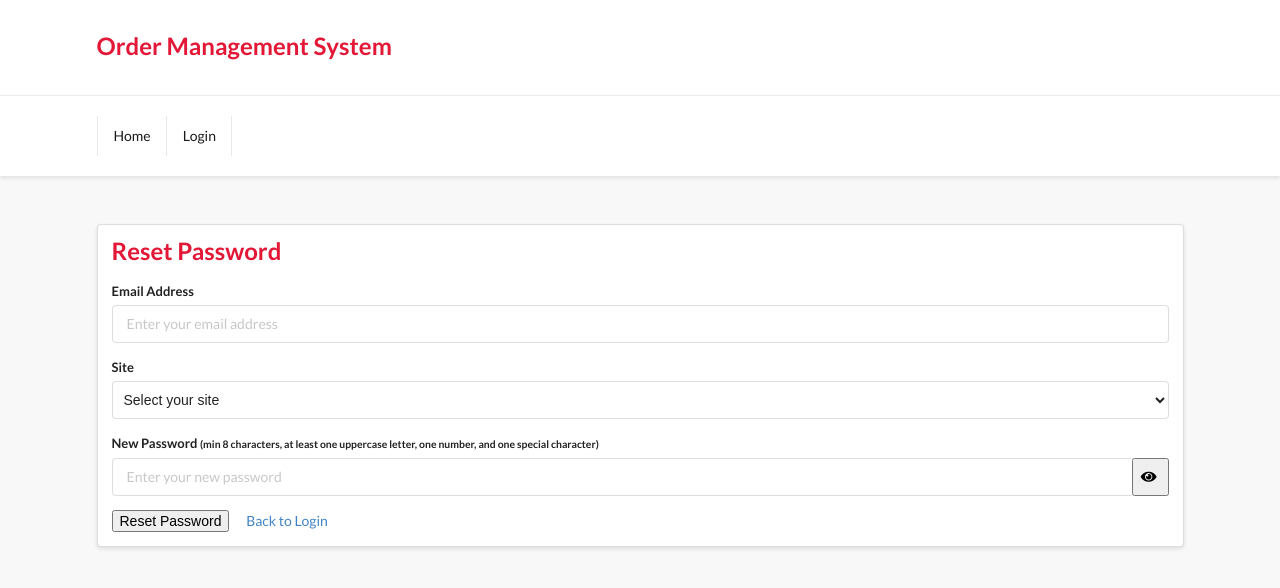
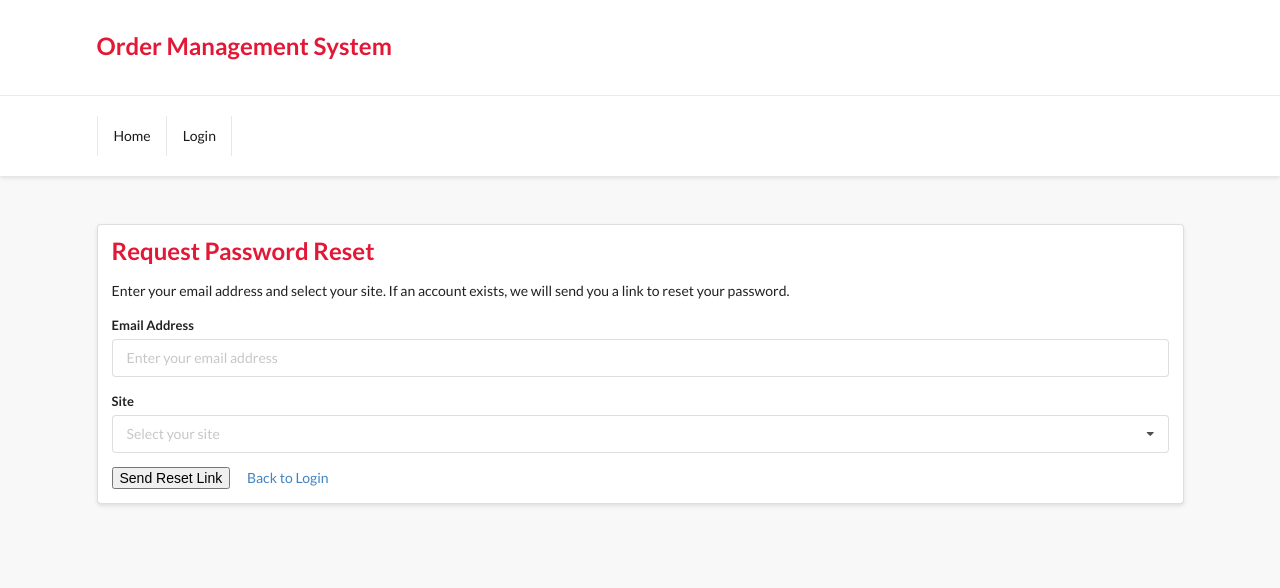
Before and after one commit to DDP88Code/order-management-system, a Flask app: page /forgot_password in a window 1280 px wide. Shown: the top 588 px of the page. Run offline with Flask 3, Linux system fonts and the light colour scheme.

Commit message:
Implement secure password reset flow with email tokens and hashing

```diff
--- a/app.py
+++ b/app.py
@@ -14,6 +14,11 @@ import tempfile
 import os
 import subprocess
 from dotenv import load_dotenv
+import smtplib
+from email.mime.text import MIMEText
+from email.mime.multipart import MIMEMultipart
+from itsdangerous import URLSafeTimedSerializer
+from werkzeug.security import generate_password_hash, check_password_hash # Added for password hashing
 
 # Load environment variables
 load_dotenv()
@@ -43,6 +48,9 @@ db = SQLAlchemy(app)
 # Setup Flask-Login
 login_manager = LoginManager(app)
 login_manager.login_view = "login"
+
+# Initialize token serializer (outside routes, needs app context technically but SECRET_KEY is enough here)
+s = URLSafeTimedSerializer(app.config['SECRET_KEY'])
 
 ########################################
 # Database Models
@@ -80,143 +88,61 @@ class Order(db.Model):
         return f"<Order {self.id} - {self.status}>"
 
 ########################################
-# Outlook Email Helper Using COM
+# SMTP Email Helper
 ########################################
 def send_via_smtp(recipient, subject, body, sender=None):
     """
-    Send an email using SMTP with the current user's credentials.
+    Send an email using SMTP with credentials from environment variables.
     """
+    smtp_server = os.getenv("SMTP_SERVER")
+    smtp_port_str = os.getenv("SMTP_PORT")
+    smtp_username = os.getenv("SMTP_USERNAME")
+    smtp_password = os.getenv("SMTP_PASSWORD") # Use App Password if MFA is enabled
+
+    if not all([smtp_server, smtp_port_str, smtp_username, smtp_password]):
+        print("SMTP configuration missing in environment variables. Cannot send email.")
+        flash("Email notification configuration error. Please contact admin.", "error")
+        return False
+
     try:
-        import smtplib
-        from email.mime.text import MIMEText
-        from email.mime.multipart import MIMEMultipart
+        smtp_port = int(smtp_port_str)
+    except ValueError:
+        print(f"Invalid SMTP_PORT: {smtp_port_str}. Must be an integer.")
+        flash("Email notification configuration error (port). Please contact admin.", "error")
+        return False
 
-        # Use the current user's email as the sender
-        if not sender and current_user:
-            sender = current_user.email
+    # Use the configured SMTP username as the default sender if none is provided
+    actual_sender = sender or smtp_username
 
-        if not sender:
-            raise ValueError("No sender email address available")
-
+    try:
         # Create message
         msg = MIMEMultipart()
-        msg['From'] = sender
+        msg['From'] = actual_sender
         msg['To'] = recipient
         msg['Subject'] = subject
         msg.attach(MIMEText(body, 'plain'))
 
-        # Try different SMTP configurations
-        smtp_configs = [
-            {
-                'server': 'smtp-mail.outlook.com',
-                'port': 587,
-                'use_tls': True
-            },
-            {
-                'server': 'outlook.office365.com',
-                'port': 587,
-                'use_tls': True
-            }
-        ]
+        print(f"Attempting to send email via {smtp_server}:{smtp_port} from {actual_sender} to {recipient}")
+        server = smtplib.SMTP(smtp_server, smtp_port)
+        server.starttls()  # Enable security
+        server.login(smtp_username, smtp_password)
+        server.send_message(msg)
+        server.quit()
+        print("Email sent successfully via SMTP.")
+        return True
 
-        last_error = None
-        for config in smtp_configs:
-            try:
-                print(f"Attempting to send via {config['server']}...")
-                server = smtplib.SMTP(config['server'], config['port'])
-                if config['use_tls']:
-                    server.starttls()
-
-                # Try to send without authentication first
-                try:
-                    server.send_message(msg)
-                    print(f"Email sent successfully via {config['server']}")
-                    return True
-                except smtplib.SMTPException as e:
-                    print(f"Direct send failed: {str(e)}")
-                    # If direct send fails, try to use the default Windows credentials
-                    try:
-                        import win32com.client
-                        outlook = win32com.client.Dispatch("Outlook.Application")
-                        mail = outlook.CreateItem(0)
-                        mail.Subject = subject
-                        mail.Body = body
-                        mail.To = recipient
-                        mail.Send()
-                        print("Email sent via Outlook COM")
-                        return True
-                    except Exception as com_error:
-                        print(f"Outlook COM error: {str(com_error)}")
-                        raise
-                finally:
-                    try:
-                        server.quit()
-                    except:
-                        pass
-
-            except Exception as e:
-                last_error = str(e)
-                print(f"Failed with {config['server']}: {last_error}")
-                continue
-
-        if last_error:
-            print(f"All SMTP configurations failed. Last error: {last_error}")
-            return False
-
-    except Exception as smtp_error:
-        error_msg = str(smtp_error)
-        print(f"SMTP Error: {error_msg}")
-        print("Note: Make sure you are logged into Outlook on your computer")
+    except smtplib.SMTPAuthenticationError:
+        print("SMTP Authentication Error: Check username/password (use App Password if MFA enabled).")
+        flash("Failed to send email notification due to authentication error.", "error")
         return False
-
-def send_email_via_outlook(recipient, subject, body, sender=None):
-    """
-    Send an email using the local Outlook application.
-    Displays the email for manual review and sending.
-
-    Args:
-        recipient (str): Email address of the recipient
-        subject (str): Email subject
-        body (str): Email body content
-        sender (str, optional): Sender's email address
-
-    Returns:
-        bool: True if email was prepared successfully, False otherwise
-    """
-    try:
-        # Try to use the local Outlook application
-        try:
-            import win32com.client
-            outlook = win32com.client.Dispatch("Outlook.Application")
-            mail = outlook.CreateItem(0)  # 0 = olMailItem
-
-            # Set email properties
-            mail.Subject = subject
-            mail.Body = body
-            mail.To = recipient
-            if sender:
-                mail.SentOnBehalfOfName = sender
-
-            # Display the email for review instead of sending automatically
-            mail.Display()
-            print(f"Email displayed in Outlook for {recipient}")
-            return True
-
-        except ImportError:
-            # If win32com is not available, show a message about using Outlook directly
-            print("Please use your local Outlook application to send this email:")
-            print(f"To: {recipient}")
-            print(f"Subject: {subject}")
-            print("Body:")
-            print(body)
-            return True
-
-        except Exception as e:
-            print(f"Error preparing email in Outlook: {str(e)}")
-            return False
-
+    except smtplib.SMTPConnectError:
+        print(f"SMTP Connection Error: Could not connect to {smtp_server}:{smtp_port}.")
+        flash("Failed to send email notification due to connection error.", "error")
+        return False
     except Exception as e:
-        print(f"Unexpected error in send_email_via_outlook: {str(e)}")
+        error_msg = str(e)
+        print(f"General SMTP Error: {error_msg}")
+        flash("An unexpected error occurred while sending the email notification.", "error")
         return False
 
 ########################################
@@ -248,10 +174,12 @@ def login():
     if current_user.is_authenticated:
         return redirect(url_for("index"))
     if request.method == "POST":
-        username = request.form.get("username")
+        username = request.form.get("username") # This is the email
         password = request.form.get("password")
         user = User.query.filter_by(username=username).first()
-        if user and user.password == password:
+
+        # *** Use check_password_hash for verification ***
+        if user and check_password_hash(user.password, password):
             login_user(user)
             flash("Welcome back! You have successfully logged in.", "success")
             return redirect(url_for("index"))
@@ -406,11 +334,14 @@ def register():
             flash("An account with this email address already exists. Please log in.", "danger")
             return redirect(url_for("login"))
 
-        # Create new user with email as username
+        # *** Hash the password before saving ***
+        hashed_password = generate_password_hash(password)
+
+        # Create new user with email as username and hashed password
         new_user = User(
             username=email,  # Use email as username
             email=email,
-            password=password,
+            password=hashed_password, # Store the hash
             role=selected_role,
             site=site
         )
@@ -507,8 +438,8 @@ def create_order():
                 f"Submitter (Emp #, Name): {new_order.submitter_emp_number}, {new_order.submitter_emp_name}\n\n"
                 "Please log in to review and approve the order."
             )
-            send_email_via_outlook(recipient=approver.email, subject=subject, body=body, sender=current_user.email)
-            flash(f"Notification sent to {approver.email} for approval.", "info")
+            if send_via_smtp(recipient=approver.email, subject=subject, body=body):
+                flash(f"Notification sent to {approver.email} for approval.", "info")
         else:
             flash(f"No {approver_role} found at {user.site} to notify.", "warning")
 
@@ -552,8 +483,8 @@ def approve_order(order_id):
             "You can now proceed to print the order.\n\n"
             "Best regards,\nOrder Management System"
         )
-        send_email_via_outlook(recipient=submitter_obj.email, subject=subject, body=body, sender=current_user.email)
-        flash(f"Notification sent to {submitter_obj.email} regarding approval.", "info")
+        if send_via_smtp(recipient=submitter_obj.email, subject=subject, body=body):
+            flash(f"Notification sent to {submitter_obj.email} regarding approval.", "info")
     else:
         flash("You are not authorized to approve this order.", "danger")
     return redirect(url_for("index"))
@@ -593,8 +524,8 @@ def decline_order(order_id):
             f"Decliner (Emp #, Name): {order.approver_emp_number}, {order.approver_emp_name}\n\n"
             "Please contact your approver for more information."
         )
-        send_email_via_outlook(recipient=submitter_obj.email, subject=subject, body=body, sender=current_user.email)
-        flash(f"Notification sent to {submitter_obj.email} regarding decline.", "info")
+        if send_via_smtp(recipient=submitter_obj.email, subject=subject, body=body):
+            flash(f"Notification sent to {submitter_obj.email} regarding decline.", "info")
     else:
         flash("You are not authorized to decline this order.", "danger")
     return redirect(url_for("index"))
@@ -611,88 +542,11 @@ def print_order(order_id):
 def send_to_supplier(order_id):
     """
     Generate PDF for order and prepare email to supplier.
+    *** Needs significant update to use SMTP and handle attachments ***
     """
-    try:
-        # Get order details
-        order = Order.query.get_or_404(order_id)
-
-        # Create temporary files
-        with tempfile.NamedTemporaryFile(suffix='.html', delete=False) as html_file, \
-             tempfile.NamedTemporaryFile(suffix='.pdf', delete=False) as pdf_file:
-
-            # Render order template to HTML
-            html_content = render_template('print_order.html', order=order)
-            html_file.write(html_content.encode('utf-8'))
-            html_file.flush()
-
-            # Find Chrome executable
-            chrome_paths = [
-                # Windows paths
-                r'C:\Program Files\Google\Chrome\Application\chrome.exe',
-                r'C:\Program Files (x86)\Google\Chrome\Application\chrome.exe',
-                os.path.expandvars(r'%LOCALAPPDATA%\Google\Chrome\Application\chrome.exe'),
-                # Linux paths
-                '/usr/bin/google-chrome',
-                '/usr/bin/google-chrome-stable',
-                '/usr/bin/chromium',
-                '/usr/bin/chromium-browser'
-            ]
-
-            chrome_exe = None
-            for path in chrome_paths:
-                if os.path.exists(path):
-                    chrome_exe = path
-                    break
-
-            if not chrome_exe:
-                raise FileNotFoundError("Chrome executable not found. Please ensure Chrome is installed.")
-
-            # Generate PDF using Chrome
-            cmd = [
-                chrome_exe,
-                '--headless',
-                '--disable-gpu',
-                '--no-sandbox',
-                '--disable-dev-shm-usage',
-                f'--print-to-pdf={pdf_file.name}',
-                f'file:///{html_file.name}'
-            ]
-
-            subprocess.run(cmd, check=True, capture_output=True)
-
-            # Prepare email content
-            subject = f'Order #{order.id} from {order.submitter_name}'
-            body = f"""Please find attached the order details for Order #{order.id}.
-
-Order Details:
-Submitted by: {order.submitter_name}
-Date: {order.created_at.strftime('%Y-%m-%d %H:%M:%S')}
-Status: {order.status}
-
-Please process this order according to the specifications in the attached PDF.
-
-Best regards,
-{current_user.name}"""
-
-            # Send email with PDF attachment
-            send_email_via_outlook(
-                recipient=order.supplier_email,
-                subject=subject,
-                body=body,
-                sender=current_user.email
-            )
-
-            # Clean up temporary files
-            try:
-                os.unlink(html_file.name)
-                os.unlink(pdf_file.name)
-            except Exception as e:
-                print(f"Warning: Could not delete temporary files: {str(e)}")
-
-            return jsonify({'message': 'Email prepared with order details'}), 200
-
-    except Exception as e:
-        return jsonify({'error': str(e)}), 500
+    flash("Send to Supplier functionality needs update for SMTP.", "warning")
+    # Placeholder - redirect back or show message
+    return redirect(url_for('index'))
 
 @app.route("/health")
 def health_check():
@@ -738,54 +592,37 @@ def forgot_password():
     if request.method == "POST":
         email = request.form.get("email")
         site = request.form.get("site")
-        new_password = request.form.get("new_password")
 
         # Find user with matching email and site
         user = User.query.filter_by(email=email, site=site).first()
 
         if user:
-            # Validate password
-            password_errors = []
-            if len(new_password) < 8:
-                password_errors.append("at least 8 characters")
-            if not re.search(r'[A-Z]', new_password):
-                password_errors.append("one uppercase letter")
-            if not re.search(r'\d', new_password):
-                password_errors.append("one number")
-            if not re.search(r'[\W_]', new_password):
-                password_errors.append("one special character")
+            # Generate a time-sensitive token containing the user's ID
+            token = s.dumps(user.id, salt='password-reset-salt') # Salt adds extra security
+            reset_url = url_for('reset_password', token=token, _external=True) # _external=True creates full URL
 
-            if password_errors:
-                flash(f"Password must contain {', '.join(password_errors)}.", "error")
-                return render_template("forgot_password.html", sites=sites)
-
-            # Update user's password
-            user.password = new_password
-            db.session.commit()
-
-            # Send confirmation email
-            subject = "Password Reset Confirmation - Order Management System"
+            # Send password reset email
+            subject = "Password Reset Request - Order Management System"
             body = f"""Dear {user.username},
 
-Your password has been successfully reset.
+Please click the link below to reset your password. This link is valid for 1 hour.
 
-If you did not request this change, please contact your system administrator immediately.
+{reset_url}
+
+If you did not request this change, please ignore this email.
 
 Best regards,
 Order Management System"""
 
-            if send_email_via_outlook(user.email, subject, body):
-                flash("Your password has been successfully reset. You can now log in with your new password.", "success")
-            else:
-                flash("Password reset successful, but there was an error sending the confirmation email.", "warning")
+            send_via_smtp(user.email, subject, body)
+            # No specific success flash here for security
 
-            return redirect(url_for("login"))
-        else:
-            flash("No matching user found with the provided email and site.", "error")
-
+        # Always show a generic message to prevent user enumeration
+        flash("If an account with that email and site exists, a password reset link has been sent.", "info")
         return redirect(url_for("login"))
 
-    # GET request - show the form
+    # GET request - show the form to request a reset link
+    # Regenerate sites dictionary here as it's needed by the template
     sites = {
         "TWT Alberton": "TWT Alberton",
         "TWT Amanzimtoti": "TWT Amanzimtoti",
@@ -882,3 +719,57 @@ Order Management System"""
         "TWT Woodmead": "TWT Woodmead"
     }
     return render_template("forgot_password.html", sites=sites)
+
+# New route for handling the actual password reset
+@app.route('/reset_password/<token>', methods=["GET", "POST"])
+def reset_password(token):
+    try:
+        user_id = s.loads(token, salt='password-reset-salt', max_age=3600)
+    except Exception as e:
+        print(f"Password reset token error: {e}")
+        flash('The password reset link is invalid or has expired.', 'danger')
+        return redirect(url_for('forgot_password'))
+
+    user = User.query.get(user_id)
+    if not user:
+        flash('User not found.', 'danger')
+        return redirect(url_for('forgot_password'))
+
+    if request.method == 'POST':
+        new_password = request.form.get('new_password')
+        confirm_password = request.form.get('confirm_password')
+
+        if new_password != confirm_password:
+            flash('Passwords do not match.', 'danger')
+            return render_template('reset_password.html', token=token)
+
+        # Validate password complexity (reuse logic from registration)
+        password_errors = []
+        if len(new_password) < 8:
+            password_errors.append("at least 8 characters")
+        if not re.search(r'[A-Z]', new_password):
+            password_errors.append("one uppercase letter")
+        if not re.search(r'\d', new_password):
+            password_errors.append("one number")
+        if not re.search(r'[\W_]', new_password):
+            password_errors.append("one special character")
+
+        if password_errors:
+            flash(f"Password must contain {', '.join(password_errors)}.", "error")
+            return render_template('reset_password.html', token=token)
+
+        # *** Hash the new password before updating ***
+        hashed_password = generate_password_hash(new_password)
+        user.password = hashed_password # Store the hash
+        db.session.commit()
+
+        # (Optional: Send confirmation email that password was changed)
+        # subject_confirm = "Password Changed Confirmation"
+        # body_confirm = "Your password has been successfully changed."
+        # send_via_smtp(user.email, subject_confirm, body_confirm)
+
+        flash('Your password has been successfully reset. Please log in.', 'success')
+        return redirect(url_for('login'))
+
+    # GET request: Show the password reset form
+    return render_template('reset_password.html', token=token)
--- a/templates/forgot_password.html
+++ b/templates/forgot_password.html
@@ -1,7 +1,8 @@
 {% extends "layout.html" %}
 {% block content %}
 <div class="ui segment" style="background-color: white; box-shadow: 0 2px 4px rgba(0,0,0,0.1);">
-  <h2 class="ui header" style="color: var(--tiger-red);">Reset Password</h2>
+  <h2 class="ui header" style="color: var(--tiger-red);">Request Password Reset</h2>
+  <p>Enter your email address and select your site. If an account exists, we will send you a link to reset your password.</p>
   <form class="ui form" method="POST">
     <div class="field">
       <label>Email Address</label>
@@ -16,59 +17,19 @@
         {% endfor %}
       </select>
     </div>
-    <div class="field">
-      <label>New Password <small>(min 8 characters, at least one uppercase letter, one number, and one special character)</small></label>
-      <div class="ui action input">
-        <input type="password" name="new_password" id="new-password" placeholder="Enter your new password" required>
-        <button type="button" class="ui icon tiger-button secondary" onclick="togglePassword('new-password', this)">
-          <i class="eye icon"></i>
-        </button>
-      </div>
-      <div id="password-feedback" style="margin-top:5px;"></div>
-    </div>
     <div class="field" style="margin-top: 1rem;">
-      <button class="ui tiger-button" type="submit">Reset Password</button>
+      <button class="ui tiger-button" type="submit">Send Reset Link</button>
       <a href="{{ url_for('login') }}" class="ui tiger-button secondary" style="margin-left: 1rem;">Back to Login</a>
     </div>
   </form>
 </div>
 
+{% block scripts %}
 <script>
   // Initialize dropdown
-  $('.ui.dropdown').dropdown();
-
-  // Toggle password visibility
-  function togglePassword(fieldId, btn) {
-    var input = document.getElementById(fieldId);
-    if (input.type === "password") {
-      input.type = "text";
-      btn.innerHTML = '<i class="eye slash icon"></i>';
-    } else {
-      input.type = "password";
-      btn.innerHTML = '<i class="eye icon"></i>';
-    }
-  }
-
-  // Validate the password against criteria
-  function validatePasswordCriteria(password) {
-    if (password.length < 8) return false;
-    if (!/[A-Z]/.test(password)) return false;
-    if (!/\d/.test(password)) return false;
-    if (!/[\W_]/.test(password)) return false;
-    return true;
-  }
-
-  document.getElementById("new-password").addEventListener("input", function() {
-    var feedback = document.getElementById("password-feedback");
-    if (this.value === "") {
-      feedback.innerHTML = "";
-      return;
-    }
-    if (validatePasswordCriteria(this.value)) {
-      feedback.innerHTML = '<i class="green check circle icon"></i> Password meets criteria.';
-    } else {
-      feedback.innerHTML = '<i class="red times circle icon"></i> Password does not meet criteria.';
-    }
+  $(document).ready(function(){
+    $('.ui.dropdown').dropdown();
   });
 </script>
 {% endblock %}
+{% endblock %}
```
Also changed, not shown: requirements.txt (+13 -9 lines), templates/reset_password.html (added, +106 -0 lines).
